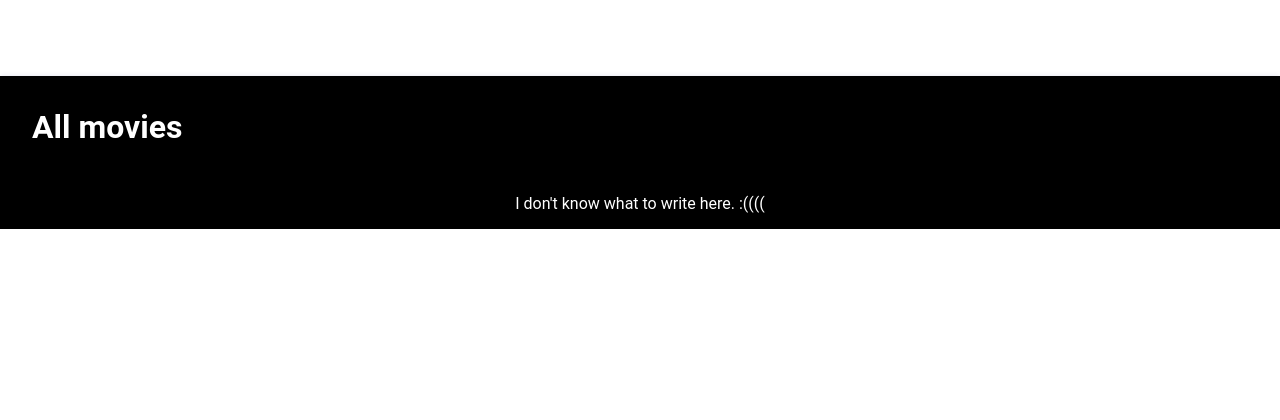
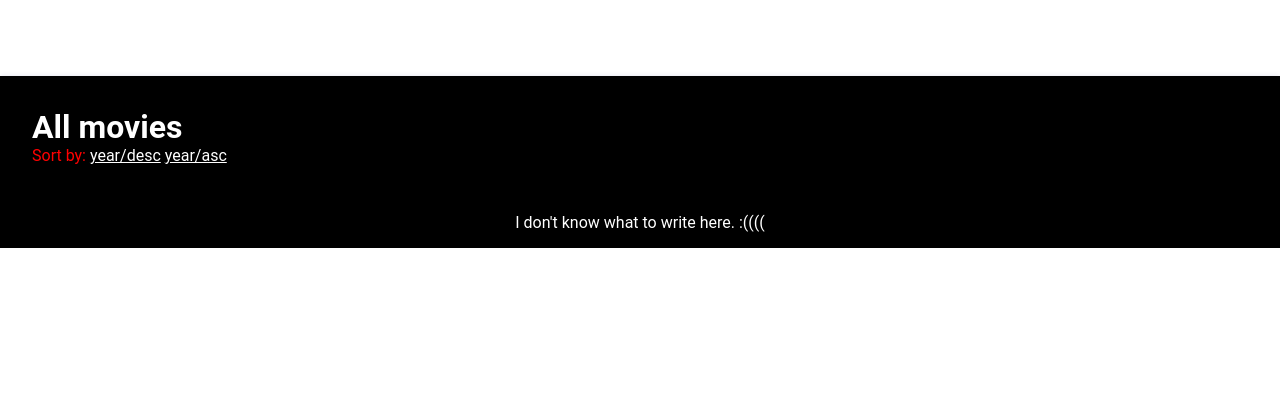
Before and after one commit to robertzm/VideoWebDemo, a Flask app: page / in a window 1280 px wide. Shown: the top 420 px of the page. Run offline with Flask 2, Linux system fonts and the light colour scheme; the visitor is signed in with stand-in values (Sample User, id 1); data that the repository does not hold is empty.

Commit message:
added sorting by year links on list page

```diff
--- a/app/templates/home/list.html
+++ b/app/templates/home/list.html
@@ -13,6 +13,7 @@
     {% endwith %}
 
     <h1>All movies</h1>
+    <p style="color:red;">Sort by: <a href="/list?sortBy=year&order=desc">year/desc</a>  <a href="/list?sortBy=year&order=asc">year/asc</a></p>
     {% for movie in movies %}
     <ul id="movie.uid">
         <li>
```
